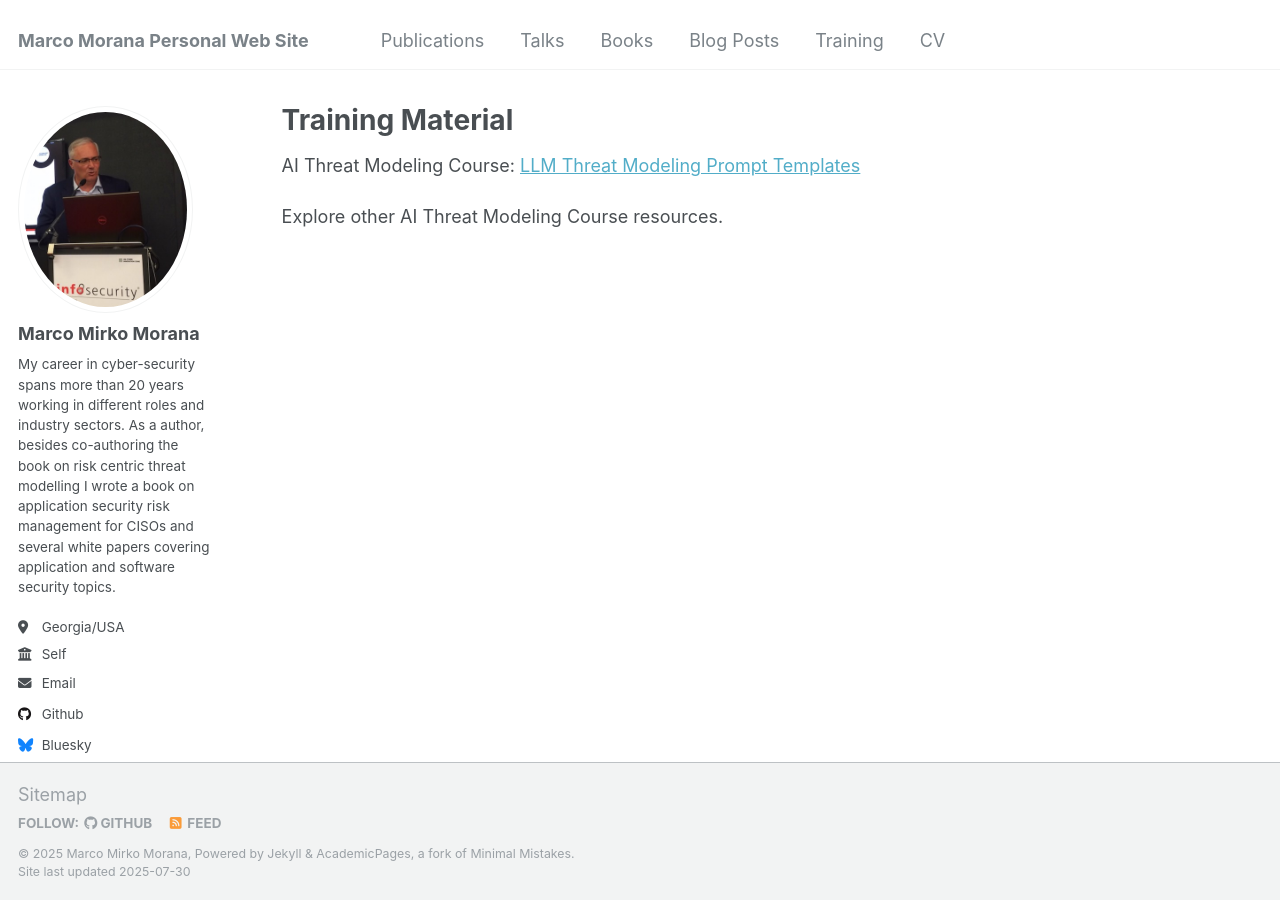
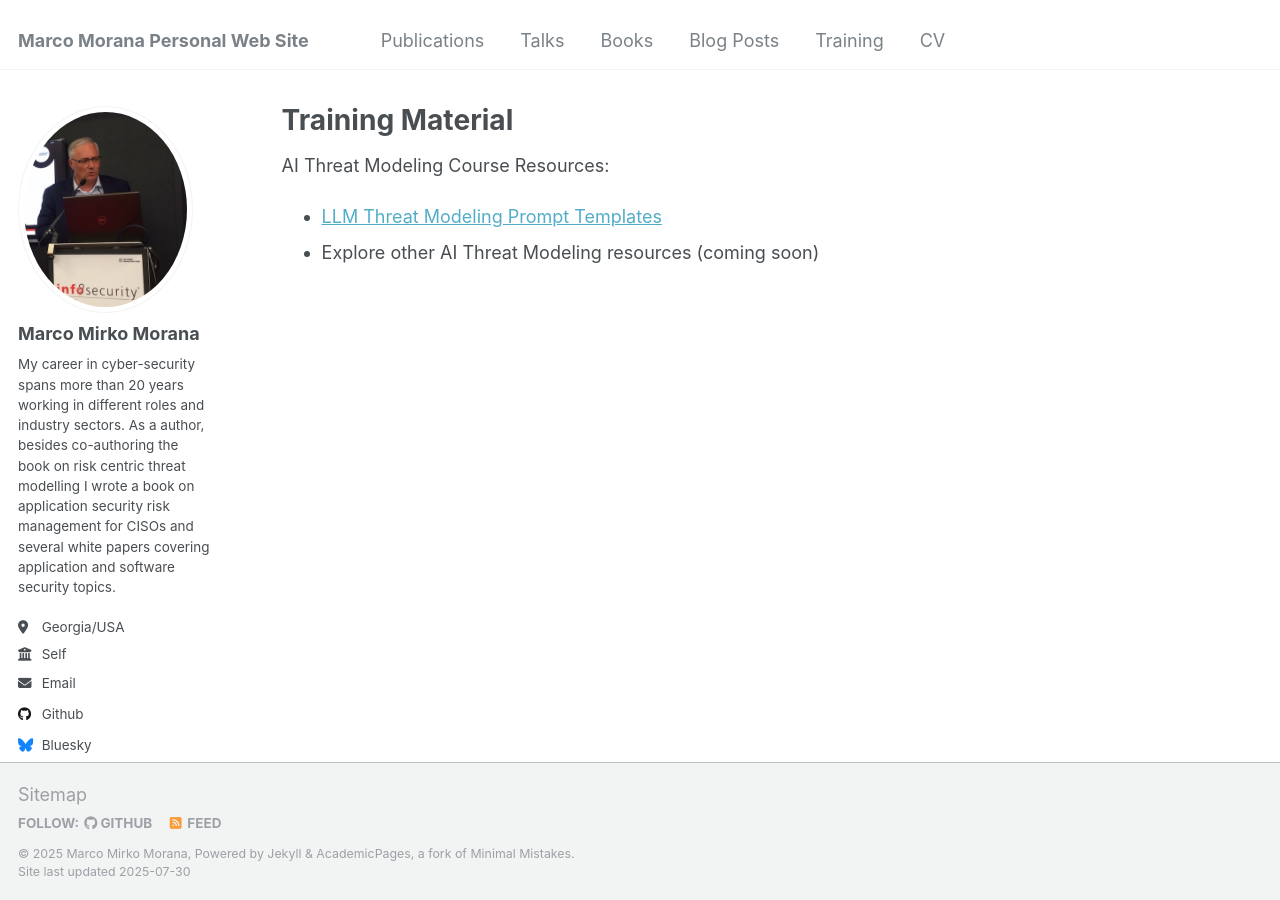
Before and after one commit to mmorana1/marcom, a Jekyll site: the page built from _pages/trainings.html, in a window 1280 px wide. Built offline with Jekyll 4.4.1, drawn with Linux system fonts in a browser that asks for light colours.

Commit message:
Update trainings.html

```diff
--- a/_pages/trainings.html
+++ b/_pages/trainings.html
@@ -4,10 +4,12 @@ title: "Training Material"
 permalink: /trainings/
 author_profile: true
 ---
-<p>
-  AI Threat Modeling Course:
-  <a href="https://docs.google.com/document/d/19XrnrZwpnjGfRVaJ1eaCOT6wIGNsuu0uKLTp5TN0qKY/edit?usp=sharing">
-    LLM Threat Modeling Prompt Templates
-  </a>
-</p>
-<p>Explore other AI Threat Modeling Course resources.</p>
+<p> AI Threat Modeling Course Resources: </p>
+<ul>
+  <li>
+    <a href="https://docs.google.com/document/d/19XrnrZwpnjGfRVaJ1eaCOT6wIGNsuu0uKLTp5TN0qKY/edit?usp=sharing">
+      LLM Threat Modeling Prompt Templates
+    </a>
+  </li>
+  <li>Explore other AI Threat Modeling resources (coming soon)</li>
+</ul>
```
